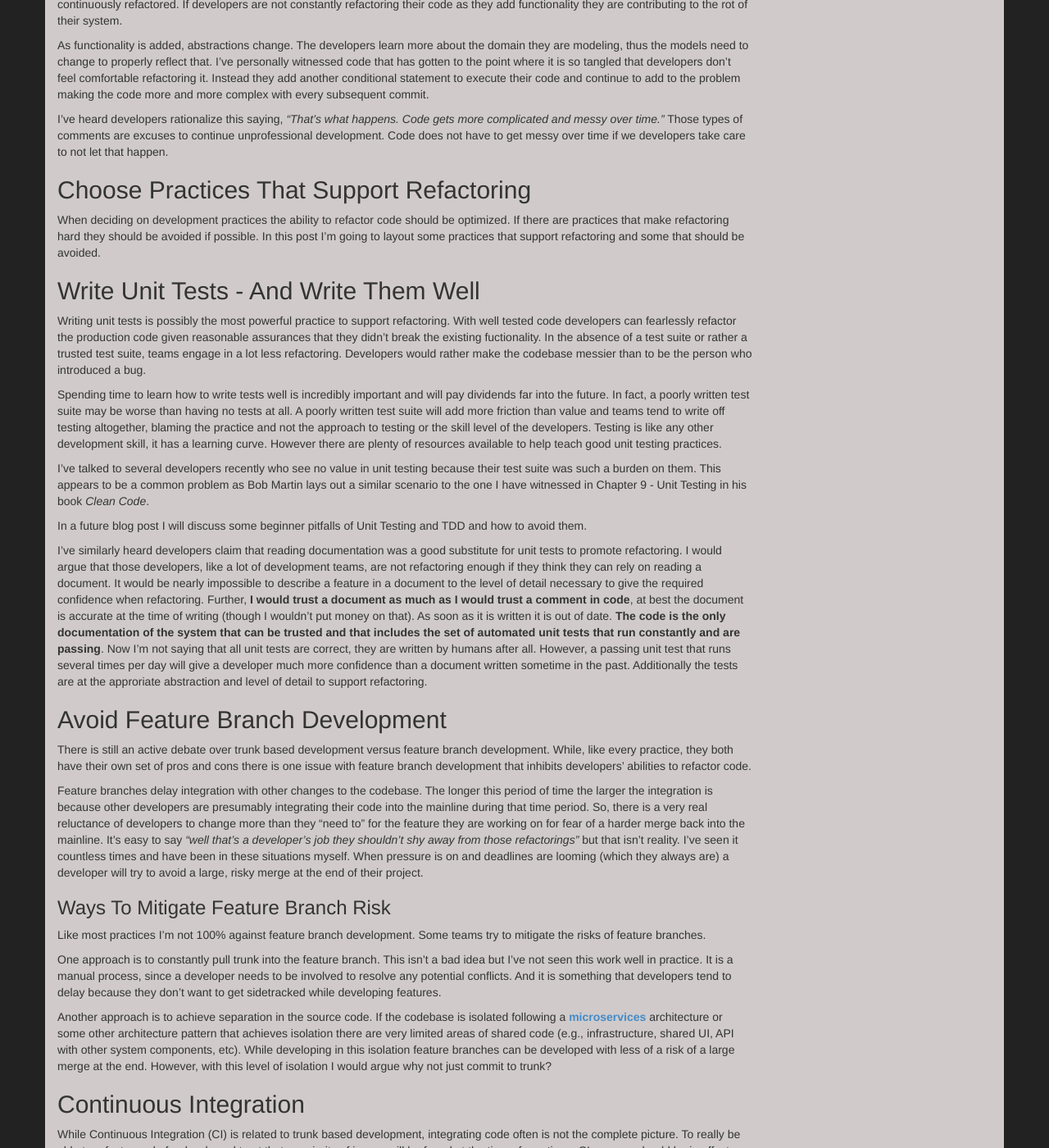
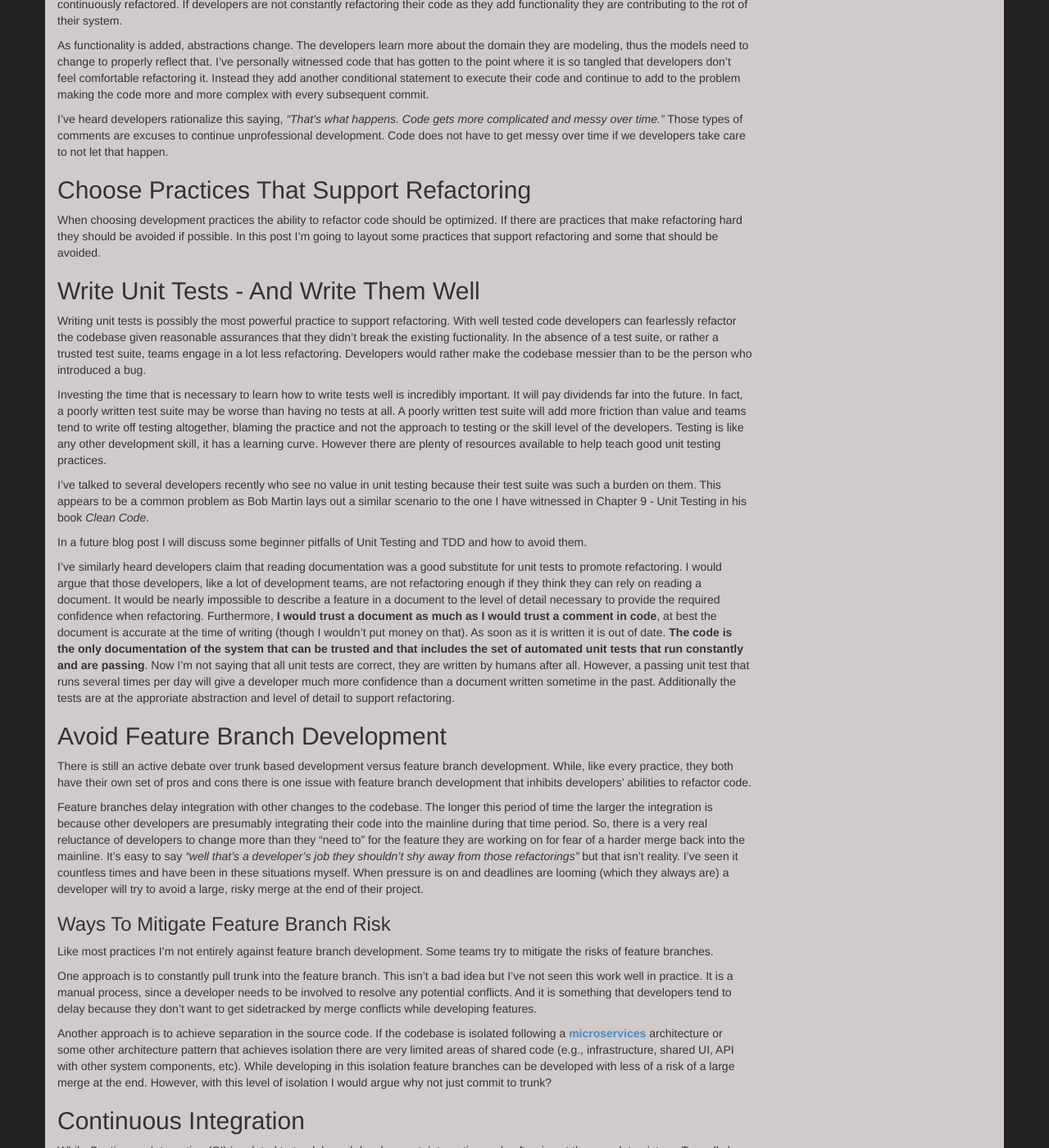
Before and after one commit to asciamanna/asciamanna.github.io, a Jekyll site: the page built from _posts/2014-09-06-remove-refactoring-barriers.md, in a window 1280 px wide and 1400 px high, scrolled down 322 px. Shown: the whole window at 82% size. Built offline with Jekyll 4.4.1, drawn with Linux system fonts in a browser that asks for light colours; nearby versions of some CDN libraries; comment, search, counter and statistics services are not loaded; some of the changed text lies outside the part shown.

Commit message:
some update to the refactoring blog post.

```diff
--- a/_posts/2014-09-06-remove-refactoring-barriers.md
+++ b/_posts/2014-09-06-remove-refactoring-barriers.md
@@ -12,18 +12,18 @@
 I've heard developers rationalize this saying, _"That's what happens. Code gets more complicated and messy over time."_ Those types of comments are excuses to continue unprofessional development. Code does not have to get messy over time if we developers take care to not let that happen.
 
 ##Choose Practices That Support Refactoring
-When deciding on development practices the ability to refactor code should be optimized. If there are practices that make refactoring hard they should be avoided if possible. In this post I'm going to layout some practices that support refactoring and some that should be avoided.
+When choosing development practices the ability to refactor code should be optimized. If there are practices that make refactoring hard they should be avoided if possible. In this post I'm going to layout some practices that support refactoring and some that should be avoided.
 
 ##Write Unit Tests - And Write Them Well
-Writing unit tests is possibly the most powerful practice to support refactoring. With well tested code developers can fearlessly refactor the production code given reasonable assurances that they didn't break the existing fuctionality. In the absence of a test suite or rather a trusted test suite, teams engage in a lot less refactoring. Developers would rather make the codebase messier than to be the person who introduced a bug.
+Writing unit tests is possibly the most powerful practice to support refactoring. With well tested code developers can fearlessly refactor the codebase given reasonable assurances that they didn't break the existing fuctionality. In the absence of a test suite, or rather a trusted test suite, teams engage in a lot less refactoring. Developers would rather make the codebase messier than to be the person who introduced a bug.
 
-Spending time to learn how to write tests well is incredibly important and will pay dividends far into the future. In fact, a poorly written test suite may be worse than having no tests at all. A poorly written test suite will add more friction than value and teams tend to write off testing altogether, blaming the practice and not the approach to testing or the skill level of the developers. Testing is like any other development skill, it has a learning curve.  However there are plenty of resources available to help teach good unit testing practices.
+Investing the time that is necessary to learn how to write tests well is incredibly important. It will pay dividends far into the future. In fact, a poorly written test suite may be worse than having no tests at all. A poorly written test suite will add more friction than value and teams tend to write off testing altogether, blaming the practice and not the approach to testing or the skill level of the developers. Testing is like any other development skill, it has a learning curve.  However there are plenty of resources available to help teach good unit testing practices.
 
 I've talked to several developers recently who see no value in unit testing because their test suite was such a burden on them. This appears to be a common problem as Bob Martin lays out a similar scenario to the one I have witnessed in Chapter 9 - Unit Testing in his book _Clean Code_.
 
 In a future  blog post I will discuss some beginner pitfalls of Unit Testing and TDD and how to avoid them.
 
-I've similarly heard developers claim that reading documentation was a good substitute for unit tests to promote refactoring. I would argue that those developers, like a lot of development teams, are not refactoring enough if they think they can rely on reading a document. It would be nearly impossible to describe a feature in a document to the level of detail necessary to give the required confidence when refactoring. Further, **I would trust a document as much as I would trust a comment in code**, at best the document is accurate at the time of writing (though I wouldn't put money on that). As soon as it is written it is out of date. **The code is the only documentation of the system that can be trusted and that includes the set of automated unit tests that run constantly and are passing**. Now I'm not saying that all unit tests are correct, they are written by humans after all.  However, a passing unit test that runs several times per day will give a developer much more confidence than a document written sometime in the past. Additionally the tests are at the approriate abstraction and level of detail to support refactoring.
+I've similarly heard developers claim that reading documentation was a good substitute for unit tests to promote refactoring. I would argue that those developers, like a lot of development teams, are not refactoring enough if they think they can rely on reading a document. It would be nearly impossible to describe a feature in a document to the level of detail necessary to provide the required confidence when refactoring. Furthermore, **I would trust a document as much as I would trust a comment in code**, at best the document is accurate at the time of writing (though I wouldn't put money on that). As soon as it is written it is out of date. **The code is the only documentation of the system that can be trusted and that includes the set of automated unit tests that run constantly and are passing**. Now I'm not saying that all unit tests are correct, they are written by humans after all.  However, a passing unit test that runs several times per day will give a developer much more confidence than a document written sometime in the past. Additionally the tests are at the approriate abstraction and level of detail to support refactoring.
 
 
 ##Avoid Feature Branch Development
@@ -32,9 +32,9 @@
 Feature branches delay integration with other changes to the codebase. The longer this period of time the larger the integration is because other developers are presumably integrating their code into the mainline during that time period.  So, there is a very real reluctance of developers to change more than they "need to" for the feature they are working on for fear of a harder merge back into the mainline. It's easy to say *"well that's a developer's job they shouldn't shy away from those refactorings"* but that isn't reality. I've seen it countless times and have been in these situations myself.  When pressure is on and deadlines are looming (which they always are) a developer will try to avoid a large, risky merge at the end of their project.
 
 ###Ways To Mitigate Feature Branch Risk
-Like most practices I'm not 100% against feature branch development. Some teams try to mitigate the risks of feature branches.
+Like most practices I'm not entirely against feature branch development. Some teams try to mitigate the risks of feature branches.
 
-One approach is to constantly pull trunk into the feature branch. This isn't a bad idea but I've not seen this work well in practice. It is a manual process, since a developer needs to be involved to resolve any potential conflicts. And it is something that developers tend to delay because they don't want to get sidetracked while developing features.
+One approach is to constantly pull trunk into the feature branch. This isn't a bad idea but I've not seen this work well in practice. It is a manual process, since a developer needs to be involved to resolve any potential conflicts. And it is something that developers tend to delay because they don't want to get sidetracked by merge conflicts while developing features.
 
 Another approach is to achieve separation in the source code. If the codebase is isolated following a [**microservices**](http://martinfowler.com/articles/microservices.html "microservices") architecture or some other architecture pattern that achieves isolation there are very limited areas of shared code (e.g., infrastructure, shared UI, API with other system components, etc). While developing in this isolation feature branches can be developed with less of a risk of a large merge at the end. However, with this level of isolation I would argue why not just commit to trunk?
 
@@ -42,9 +42,9 @@
 While Continuous Integration (CI) is related to trunk based development, integrating code often is not the complete picture. To really be able to refactor code fearlessly and trust that a majority of issues will be found at the time of creation a CI process should be in effect. There are a lot of CI tools available and if the team is small enough some are even free. Having a CI server that on every commit to trunk checks out the code, builds the code, and runs the test suite against them is a necessity in finding integration bugs at the time they are introduced (which could be the result of a refactoring).
 
 ##Collective Code Ownership
-Code ownership is a tricky problem and I'm only recently starting to understand its complexities. Individual code ownership is a bad idea. One of the tenets of eXtreme Programming (XP) is collective code ownership to avoid these types of stovepipes. The responsibility for the codebase should be shared across the team. The obvious issue that negatively effects refactoring is that a developer cannot achieve the refactoring they want to make because the code is owned by another developer. Additionally, this creates single-points of failure in the development organization and can be an accumulation point for software inventory (when work queues up for Developer X because they are the only ones who understand some part of the system).
+Code ownership is a tricky problem and I'm only recently starting to understand its complexities. Individual code ownership is a bad idea. One of the tenets of eXtreme Programming (XP) is collective code ownership to avoid the types of issues individual code ownership creates. The responsibility for the codebase should be shared across the team. The obvious issue that negatively effects refactoring is that developers are not free to refactor the code as they find it necessary because it includes code owned by another developer. Additionally, this creates single-points-of-failure in the development organization and can be an accumulation point for software inventory (when work queues up for Developer X because they are the only ones who understand some part of the system).
 
-However, the challenge with collective code ownership is that if the team gets too large and begins to be segmented into "projects" the code cannot be effectively shared across that team. When a team gets too large to work on the same set of features and they begin working in smaller groups in effect no one owns the code anymore. Developers don't feel empowered to refactor the code for fear that they are changing something that their coworkers on a different project are relying on or will want to change in a different way. Similarly if they think they may be working in a totally separate part of the codebase on their next project they feel like only _**"temporary custodians"**_ of that code.
+However, the challenge with collective code ownership is that if the team gets too large and begins to be segmented into "projects" the code ownership cannot be effectively shared across that team. When a team gets too large to work on the same set of features and they begin working in smaller groups in effect no one owns the code anymore. Developers don't feel empowered to refactor the code for fear that they are changing something that their coworkers on a different project are relying on or will want to change in a different way. Similarly if they think they may be working in a totally separate part of the codebase on their next project they feel like only _**"temporary custodians"**_ of that code.
 
 It seems, to scale a team and properly maintain strong collective code ownership large codebases should be segmented to achieve isolation and build teams around those isolated parts of the code base. Those smaller teams can then take ownership of their code.
 
```
Also changed, not shown: other parts of _posts/2014-09-06-remove-refactoring-barriers.md (+1 -1 lines).
